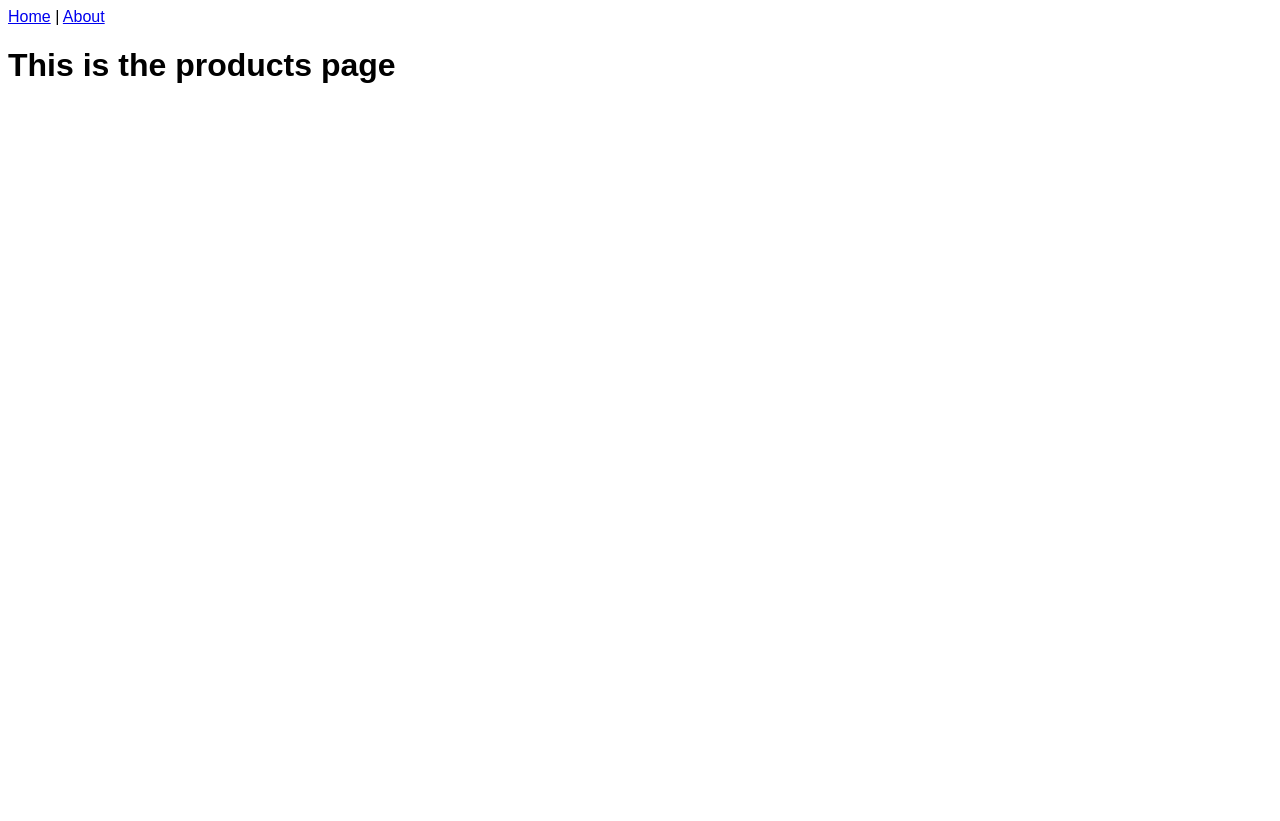
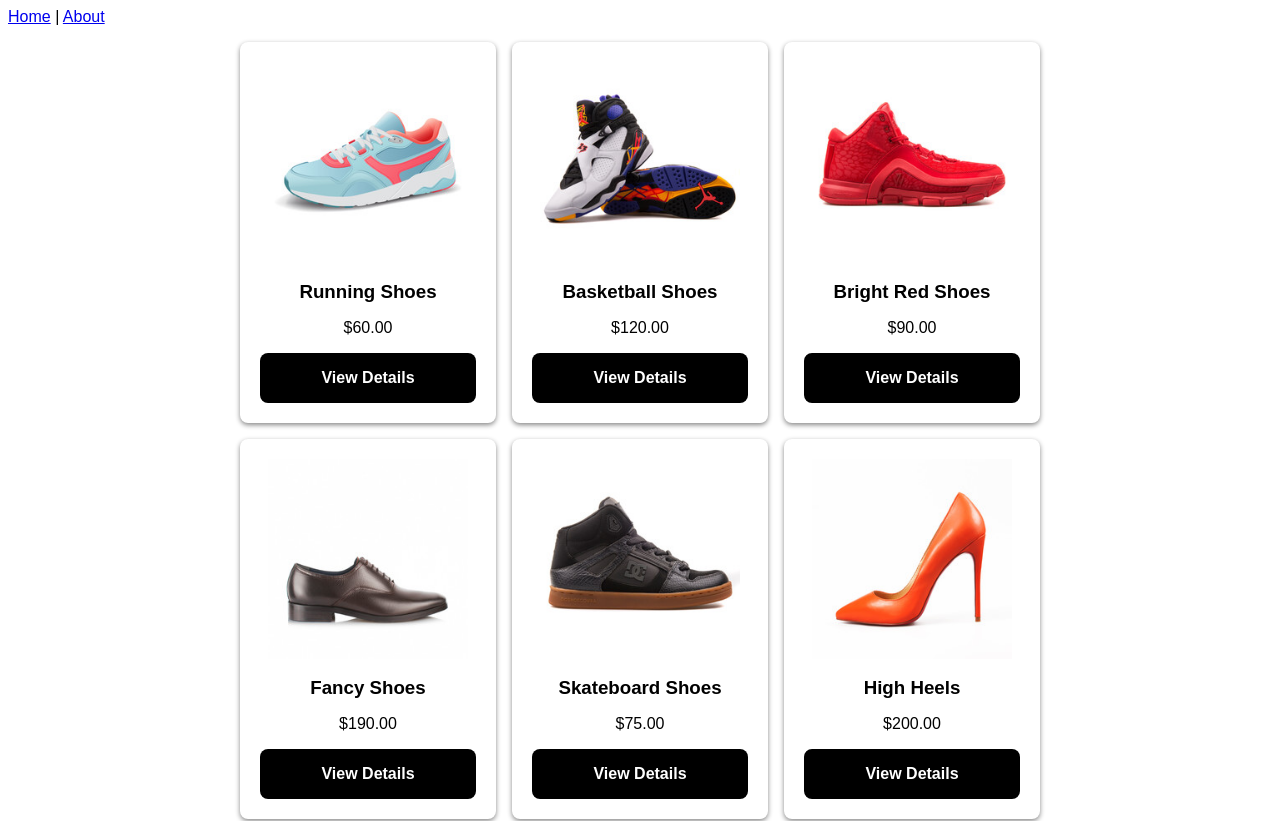
Before and after one commit to dominicmena/VueJS-Ecommerce-App, a Vue app in the folder fsv-front-end/: page /products in a window 1280 px wide. Shown: the top 821 px of the page. Before the commit the page ends 800 px from the top, so only its background shows below. Built offline with nearby package versions, Linux system fonts and the light colour scheme.

Commit message:
rendered products with importing the products object and using a v-for in a div

```diff
--- a/fsv-front-end/src/views/ProductsPage.vue
+++ b/fsv-front-end/src/views/ProductsPage.vue
@@ -1,11 +1,32 @@
 <template>
-<h1>This is the products page</h1>
+  <div id="page-wrap">
+    <div class="grid-wrap">
+      <div
+        v-for="product in products"
+        class="product-item"
+        v-bind:key="product.id"
+      >
+        <img v-bind:src=" product.imageUrl" />
+        <h3 class="product-name">{{ product.name }}</h3>
+        <p class="product-price">${{ product.price }}</p>
+        <router-link v-bind:to="'/products/' + product.id">
+          <button>View Details</button>
+        </router-link>
+      </div>
+    </div>
+  </div>
 </template>
 
 <script>
+import { products } from "../fake-data.js";
 export default {
-    name: 'ProductsPage',
-}
+  name: "ProductsPage",
+  data() {
+    return {
+      products,
+    };
+  },
+};
 </script>
 
 <style scoped>
```
Lines whose indentation alone changed are shown as unchanged.
